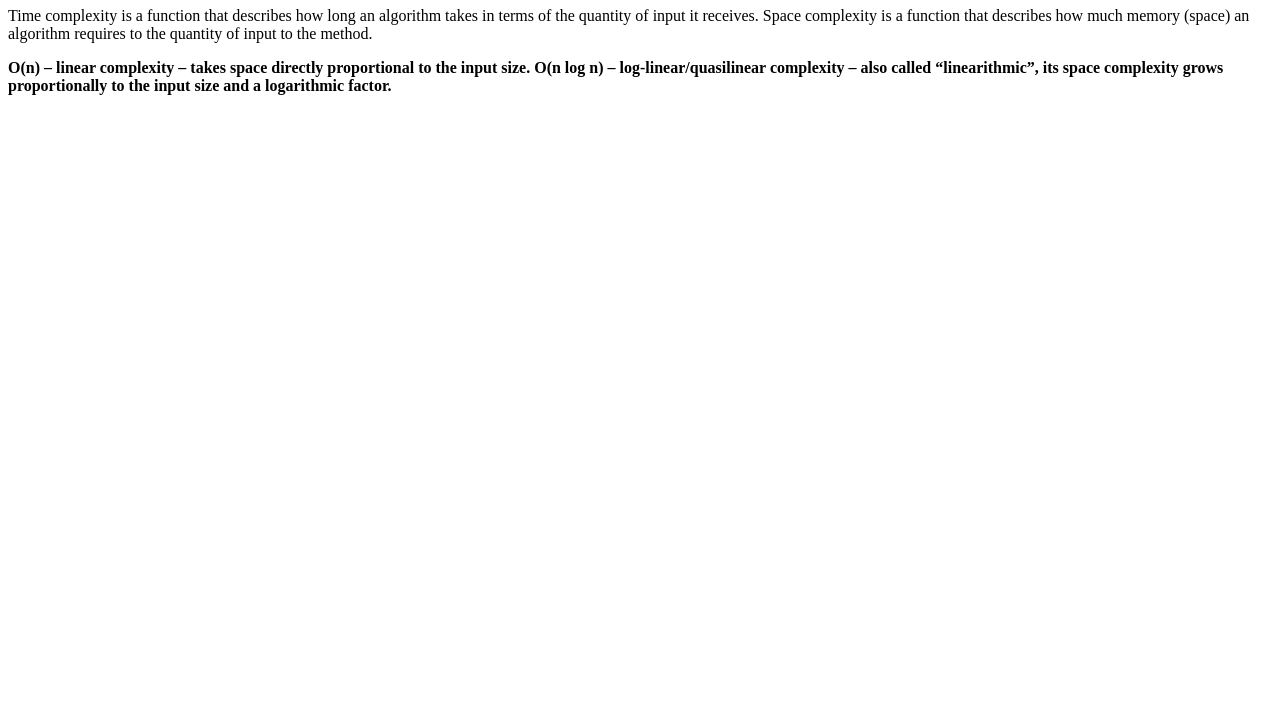
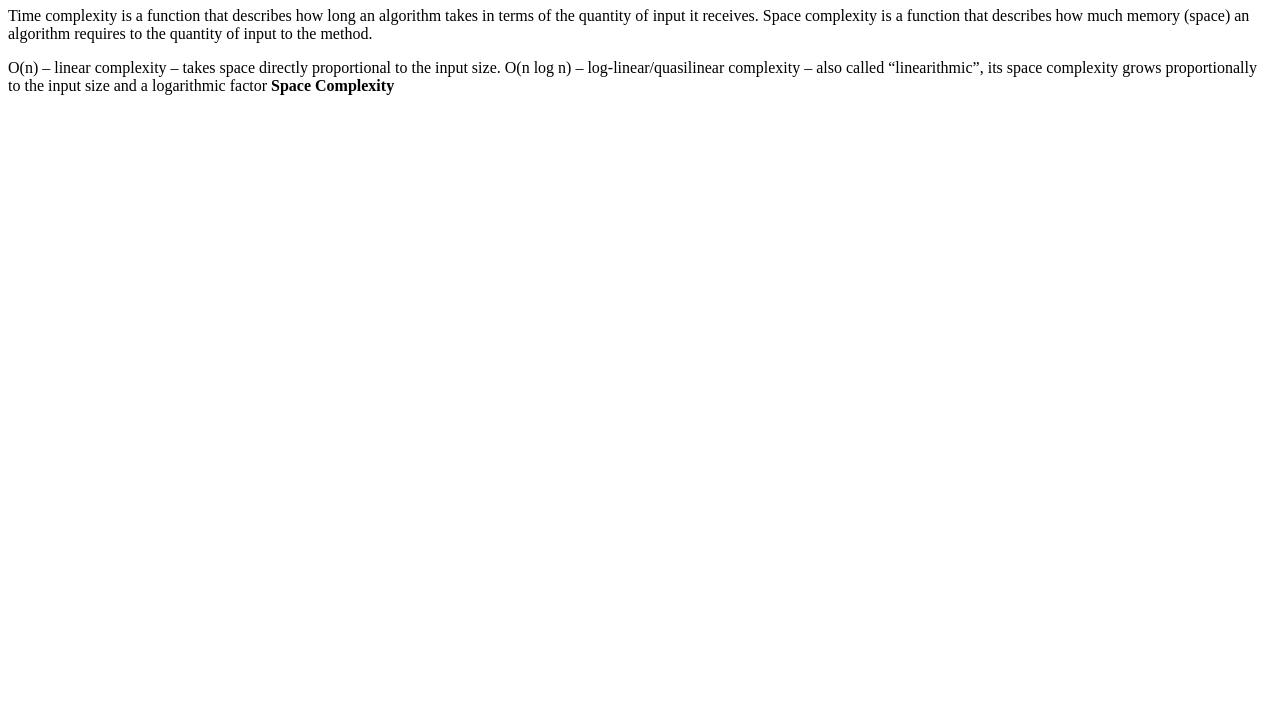
Before and after one commit to acciojob/time-and-space-complexity-Rajatshukla25, a website: page main.html in a window 1280 px wide. Shown: the part 73-800 px from the top of the page. Drawn offline with Linux system fonts and the light colour scheme.

Commit message:
created a submission

```diff
--- a/main.html
+++ b/main.html
@@ -10,7 +10,7 @@
 	<!-- the entire body must be written by student -->
 	<h1>Time, Space, Complexity</h1>
     <p>Time complexity is a function that describes how long an algorithm takes in terms of the quantity of input it receives. Space complexity is a function that describes how much memory (space) an algorithm requires to the quantity of input to the method.</p>
-	<p><b>O(n) – linear complexity – takes space directly proportional to the input size. O(n log n) – log-linear/quasilinear complexity – also called “linearithmic”, its space complexity grows proportionally to the input size and a logarithmic factor.</b></p>
+	<p>O(n) – linear complexity – takes space directly proportional to the input size. O(n log n) – log-linear/quasilinear complexity – also called “linearithmic”, its space complexity grows proportionally to the input size and a logarithmic factor <b>Space Complexity</b></p>
     <script type="text/javascript" src="./script.js">
 </script>
 
```
